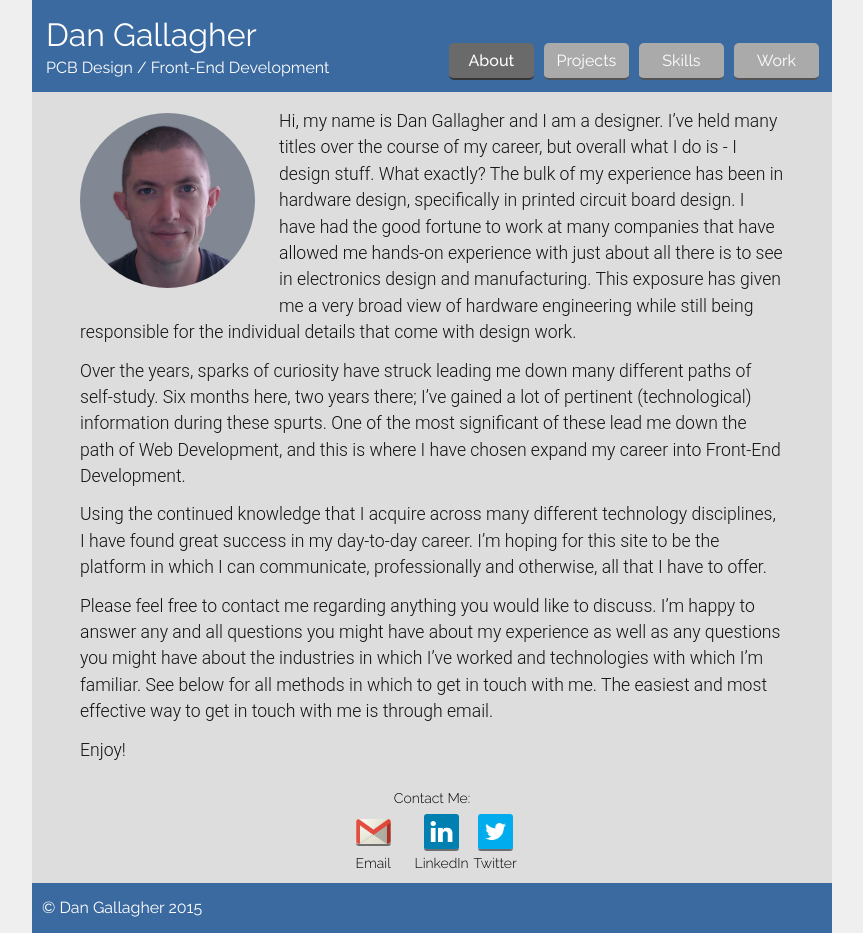
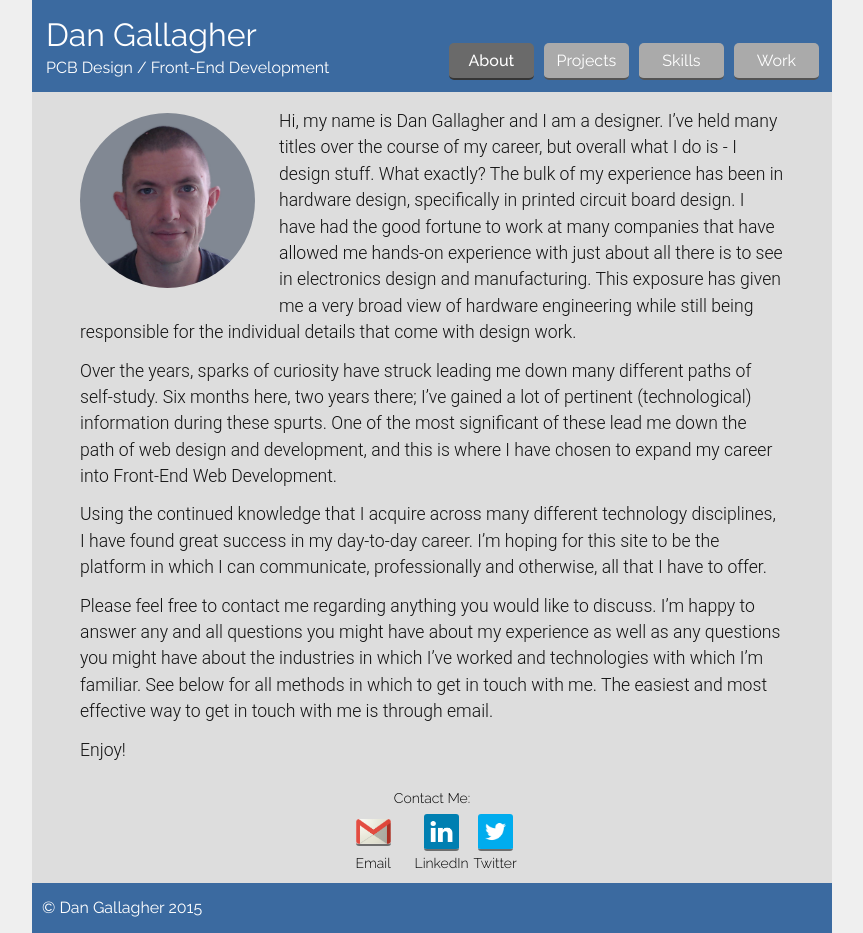
Before and after one commit to Skiitr/skiitr.github.io, a Jekyll site: the page built from about.md, in a window 1280 px wide. Shown: the whole page, without its empty margins (208-1071 px from the left). Built offline with Jekyll 4.4.1, drawn with Linux system fonts in a browser that asks for light colours.

Commit message:
Updated my about page after spelling a grammer checking

```diff
--- a/about.md
+++ b/about.md
@@ -8,7 +8,7 @@ image: /images/profile_photo_05242015.png
 
 Hi, my name is Dan Gallagher and I am a designer. I’ve held many titles over the course of my career, but overall what I do is - I design stuff. What exactly? The bulk of my experience has been in hardware design, specifically in printed circuit board design. I have had the good fortune to work at many companies that have allowed me hands-on experience with just about all there is to see in electronics design and manufacturing. This exposure has given me a very broad view of hardware engineering while still being responsible for the individual details that come with design work.
 
-Over the years, sparks of curiosity have struck leading me down many different paths of self-study. Six months here, two years there; I’ve gained a lot of pertinent (technological) information during these spurts. One of the most significant of these lead me down the path of Web Development, and this is where I have chosen expand my career into Front-End Development.
+Over the years, sparks of curiosity have struck leading me down many different paths of self-study. Six months here, two years there; I’ve gained a lot of pertinent (technological) information during these spurts. One of the most significant of these lead me down the path of web design and development, and this is where I have chosen to expand my career into Front-End Web Development.
 
 Using the continued knowledge that I acquire across many different technology disciplines, I have found great success in my day-to-day career. I’m hoping for this site to be the platform in which I can communicate, professionally and otherwise, all that I have to offer.
 
```
